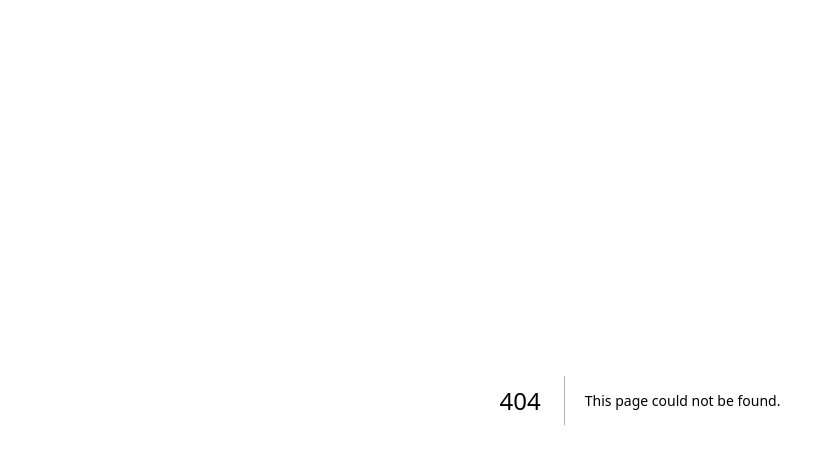
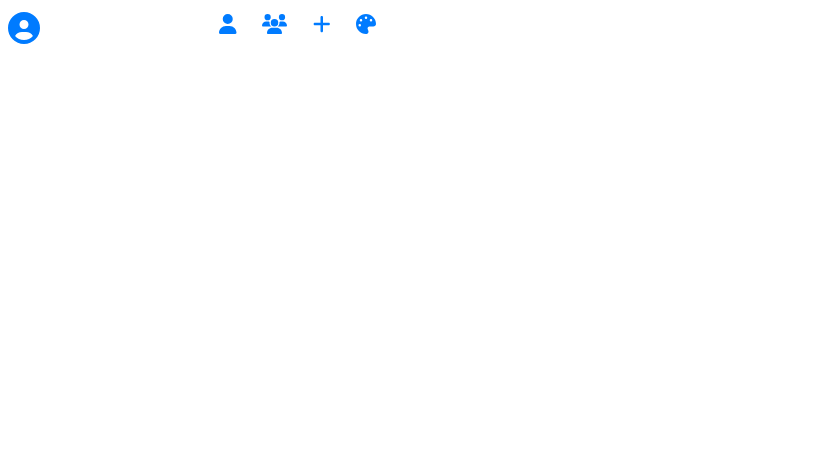
Before and after one commit to vaishnavi185/ChatApp, a Next.js app in the folder chitchat/: page /NavBar in a window 1280 px wide. Before the commit this address had no page. Shown: the top 464 px of the page, without its empty margins (0-835 px from the left). Built offline with nearby package versions, Linux system fonts and the light colour scheme.

Commit message:
navigation

```diff
--- /dev/null
+++ b/chitchat/src/pages/NavBar.js
@@ -0,0 +1,9 @@
+import React from 'react'
+import Nav from '../components/Nav'
+export default function NavBar() {
+  return (
+    <div>
+      <Nav></Nav>
+    </div>
+  )
+}
```
Also changed, not shown: chitchat/src/pages/Nav.js (deleted).
